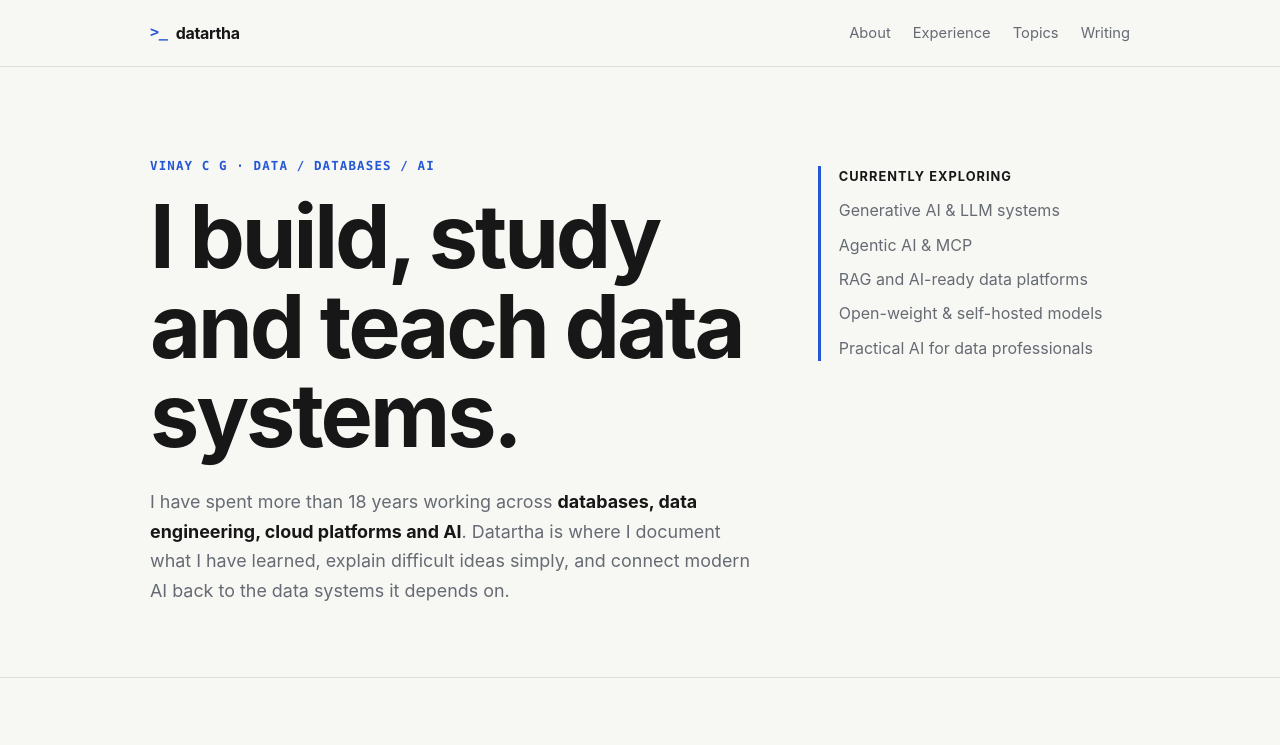
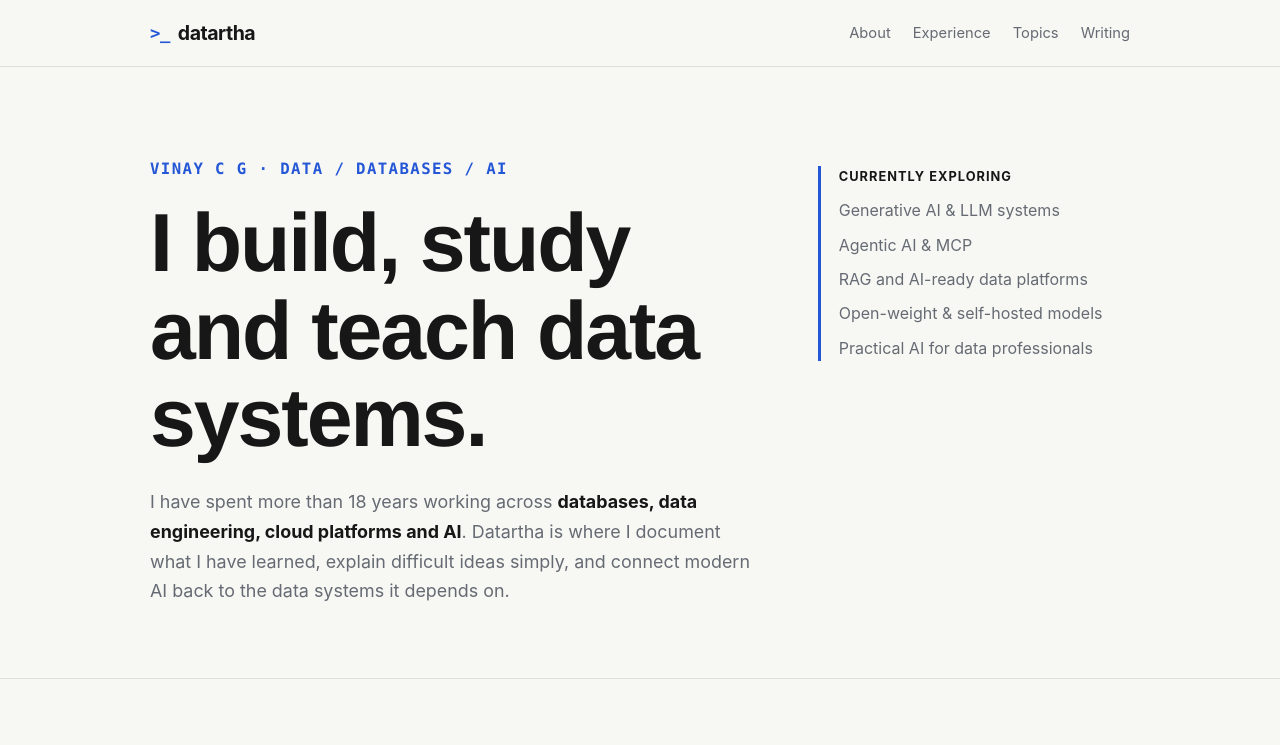
Before and after one commit to vinay-cg/datartha.github.io, a plain HTML site: page index.html in a window 1280 px wide. Shown: the top 745 px of the page. Drawn offline with Linux system fonts and the light colour scheme.

Commit message:
Update font styles and sizes in index.html

```diff
--- a/index.html
+++ b/index.html
@@ -31,8 +31,8 @@
       background: var(--bg);
       color: var(--text);
       font-family:
-        Inter, ui-sans-serif, system-ui, -apple-system, BlinkMacSystemFont,
-        "Segoe UI", sans-serif;
+        -apple-system, BlinkMacSystemFont, "Segoe UI", Roboto, Helvetica, Arial,
+        sans-serif;
       line-height: 1.65;
       -webkit-font-smoothing: antialiased;
     }
@@ -69,8 +69,9 @@
     }
 
     .brand {
-      font-weight: 700;
-      letter-spacing: -.02em;
+      font-weight: 750;
+      font-size: 1.22rem;
+      letter-spacing: -.025em;
       display: flex;
       align-items: center;
       gap: 8px;
@@ -79,7 +80,7 @@
     .brand .mark {
       color: var(--accent);
       font-family: "SFMono-Regular", Consolas, monospace;
-      font-size: .95rem;
+      font-size: 1.08rem;
     }
 
     .nav-links {
@@ -109,19 +110,21 @@
       color: var(--accent);
       text-transform: uppercase;
       letter-spacing: .09em;
-      font: 650 .78rem/1.2 "SFMono-Regular", Consolas, monospace;
-      margin-bottom: 18px;
+      font: 650 .98rem/1.3 "SFMono-Regular", Consolas, monospace;
+      margin-bottom: 20px;
     }
 
     h1, h2, h3 {
-      letter-spacing: -.035em;
+      font-family: "Avenir Next", Avenir, "Helvetica Neue", Helvetica, Arial, sans-serif;
+      letter-spacing: -.025em;
+      font-weight: 650;
     }
 
     h1 {
       margin: 0;
       max-width: 700px;
-      font-size: clamp(2.8rem, 7vw, 5.5rem);
-      line-height: 1.02;
+      font-size: clamp(2.7rem, 6.5vw, 5.15rem);
+      line-height: 1.06;
     }
 
     .hero .intro {
@@ -176,7 +179,7 @@
 
     .section-kicker {
       color: var(--accent);
-      font: 650 .78rem/1.3 "SFMono-Regular", Consolas, monospace;
+      font: 650 .94rem/1.4 "SFMono-Regular", Consolas, monospace;
       text-transform: uppercase;
       letter-spacing: .08em;
       padding-top: 8px;
@@ -245,7 +248,7 @@
     }
 
     .topic .code {
-      font: 600 .78rem/1.3 "SFMono-Regular", Consolas, monospace;
+      font: 600 .9rem/1.35 "SFMono-Regular", Consolas, monospace;
       color: var(--accent);
     }
 
```
